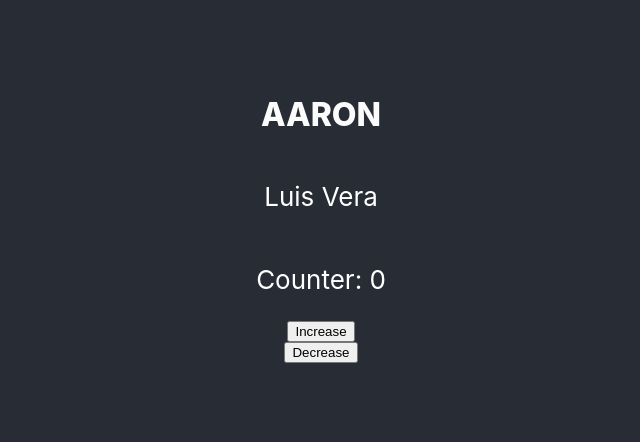
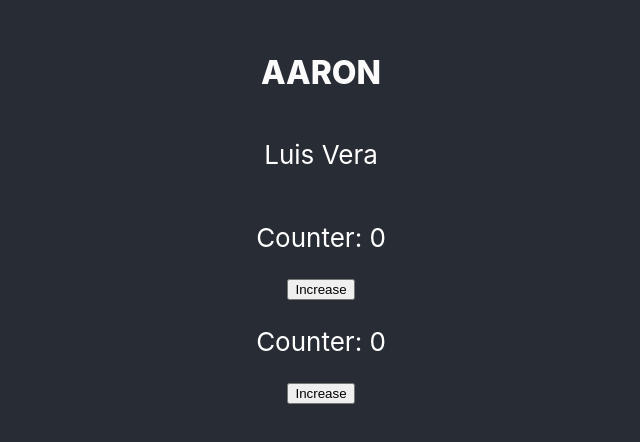
Before and after one commit to DavidMoranchel/18g, a React (Create React App) app: page / in a window 1280 px wide. Shown: the part 182-624 px from the top of the page, without its empty margins (319-959 px from the left). Built offline with nearby package versions, Linux system fonts and the light colour scheme.

Commit message:
tema: life cycle

```diff
--- a/src/App.js
+++ b/src/App.js
@@ -1,4 +1,4 @@
-import { useState } from "react";
+import { useState, useEffect } from "react";
 
 import "./App.css";
 
@@ -7,14 +7,29 @@ import Title from "./components/Title";
 import FullName from "./components/FullName";
 
 function App() {
-  // Local state
-  // [0] = valor del state
-  // [1] = función que actualiza el state
-  // si `useState` recibe un argumento, este será el valor inicial del estado
-  // si no el estado es undefined
   const [count, setCount] = useState(0);
-  console.log(count, "COUNT");
-  console.log(setCount, "SET_COUNT");
+  const [count2, setCount2] = useState(0);
+
+  // ARGUMENTO 1: CALLBACK
+  // ARGUMENTO 2: nada, [], [count]
+  // Caso vacío: el callback del useEffect se ejecuta cada que algo cambie (estado)
+  // Caso []: el callback del useEffect se ejecuta solo la primera vez que carga el componente
+  // Caso [state]:  el callback del useEffect se ejecuta la primera vez y cada que se actualice el estado que se incluye
+  // useEffect(() => {
+  //   console.log("ME EJECUTO LA PRIMERA VEZ QUE EL COMPONENTE SE CARGA");
+  // }, []);
+
+  // useEffect(() => {
+  //   console.log(
+  //     "ME EJECUTO LA PRIMERA VEZ QUE EL COMPONENTE SE CARGA Y CADA VEZ QUE EL ESTADO SE ACTUALIZA"
+  //   );
+  // }, [count]);
+
+  useEffect(() => {
+    console.log(
+      "ME EJECUTO LA PRIMERA VEZ Y SIEMPRE QUE HAYA UNA ACTUALIZACIÓN DEL COMPONENTE"
+    );
+  });
 
   const handleClick = (increase) => {
     let newCount = count;
@@ -26,15 +41,25 @@ function App() {
     setCount(newCount);
   };
 
+  const handleClick2 = (increase) => {
+    let newCount = count2;
+    if (increase) {
+      newCount = newCount + 1;
+    } else {
+      newCount = newCount - 1;
+    }
+    setCount2(newCount);
+  };
+
   return (
     <div className="App">
       <header className="App-header">
         <Title text="Aaron"></Title>
         <FullName firstName="Luis" lastName="Vera"></FullName>
-
         <p>Counter: {count}</p>
         <button onClick={() => handleClick(true)}>Increase</button>
-        <button onClick={() => handleClick(false)}>Decrease</button>
+        <p>Counter: {count2}</p>
+        <button onClick={() => handleClick2(true)}>Increase</button>
       </header>
     </div>
   );
```
